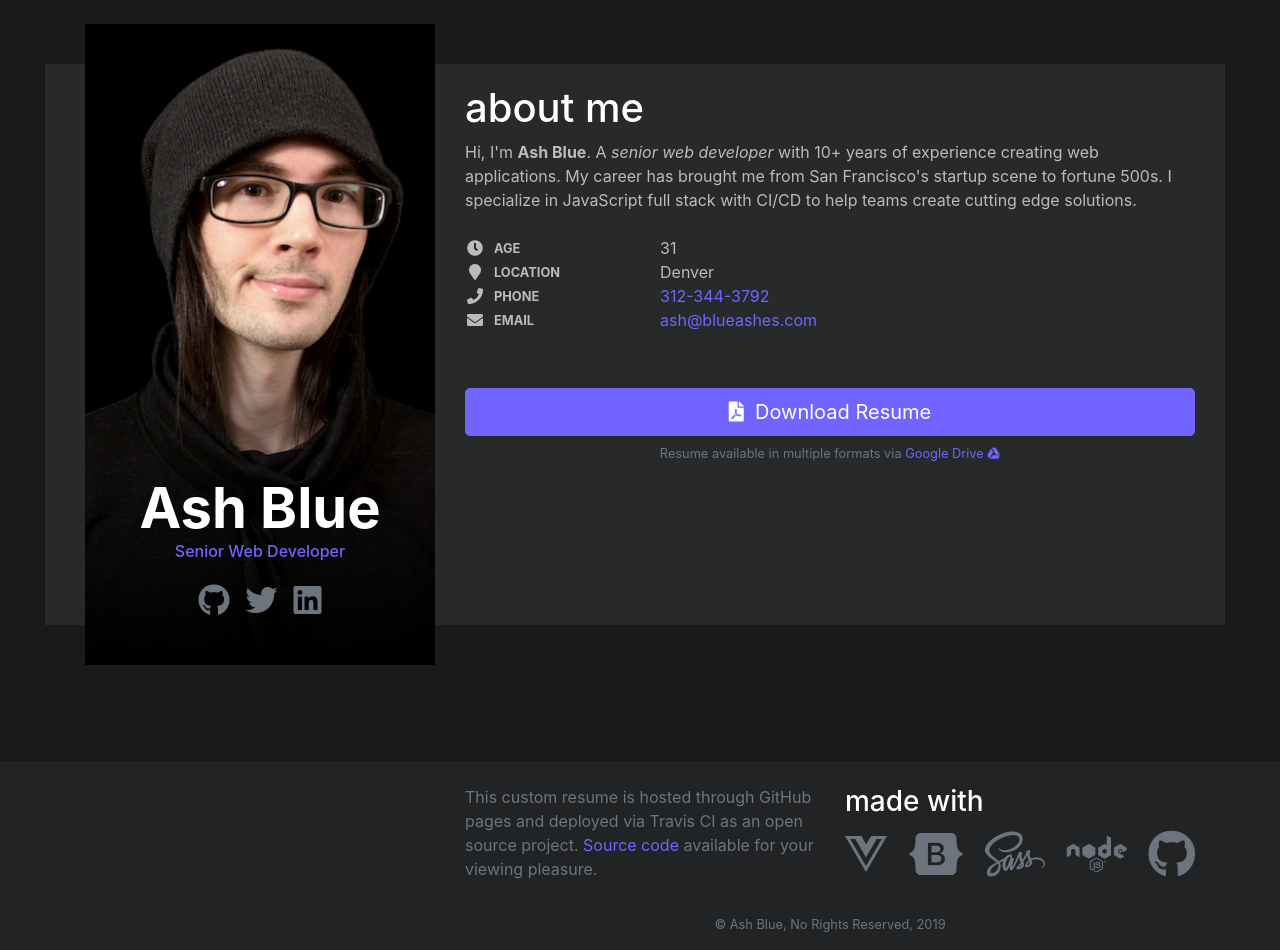
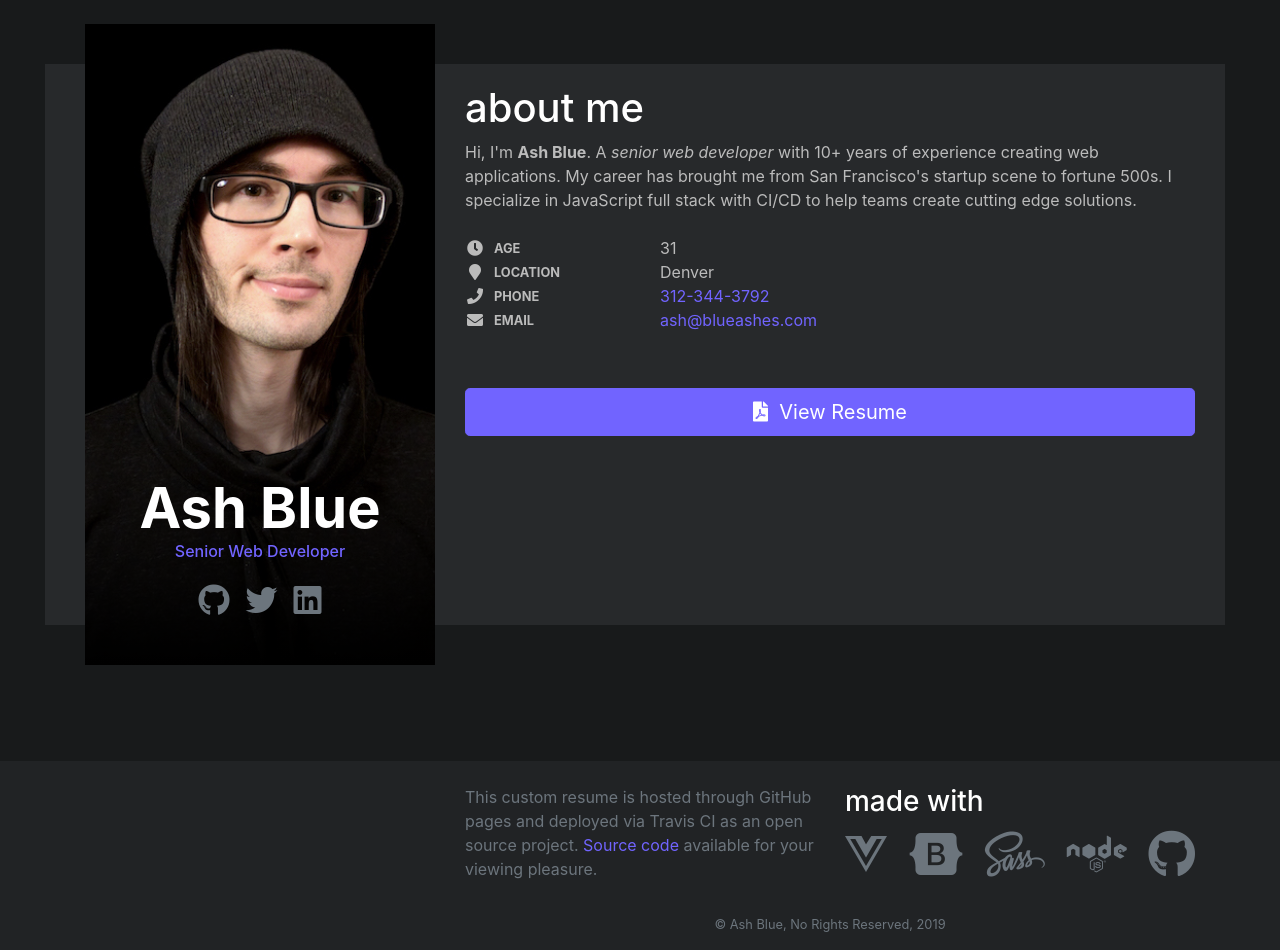
Before and after one commit to ashblue/web-development-resume, a Vue app: page / in a window 1280 px wide. Built offline with nearby package versions, Linux system fonts and the light colour scheme.

Commit message:
Updated resume link to new Dropbox PDF

```diff
--- a/src/components/organisms/intro/Resume.vue
+++ b/src/components/organisms/intro/Resume.vue
@@ -4,18 +4,11 @@
 
     <a
       target="_blank"
-      href="https://docs.google.com/document/d/1gp4HYCqg0lmjAu0Kec9uRS9y_Z5gCf7UGIV7YKf0UIo/export?format=pdf&id=1gp4HYCqg0lmjAu0Kec9uRS9y_Z5gCf7UGIV7YKf0UIo&token=AC4w5ViGjzNzp-tkNg_qW9n_PJP415kNFQ%3A1366077437776"
+      href="https://www.dropbox.com/s/g4qs3w85qqldu1s/Resume-Ash-Blue.pdf?dl=0"
       class="btn btn-primary btn-lg btn-block mb-2">
       <Icon namespace="fas" icon="file-pdf" />&nbsp;
-      Download Resume
+      View Resume
     </a>
-
-    <p class="small text-muted text-center">
-      Resume available in multiple formats via
-      <a
-        target="_blank"
-        href="https://docs.google.com/document/d/1gp4HYCqg0lmjAu0Kec9uRS9y_Z5gCf7UGIV7YKf0UIo/edit?usp=sharing">Google Drive <Icon icon="google-drive" /></a>
-    </p>
   </div>
 </template>
 
```
